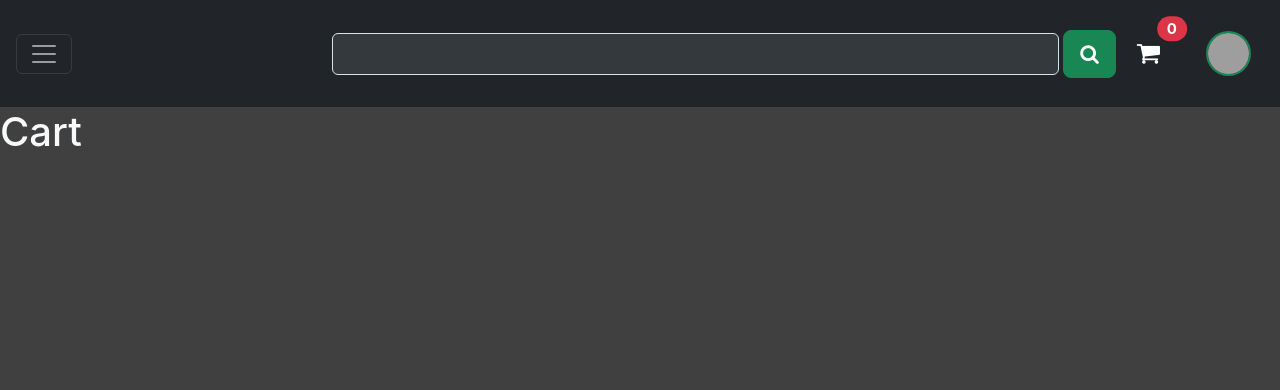
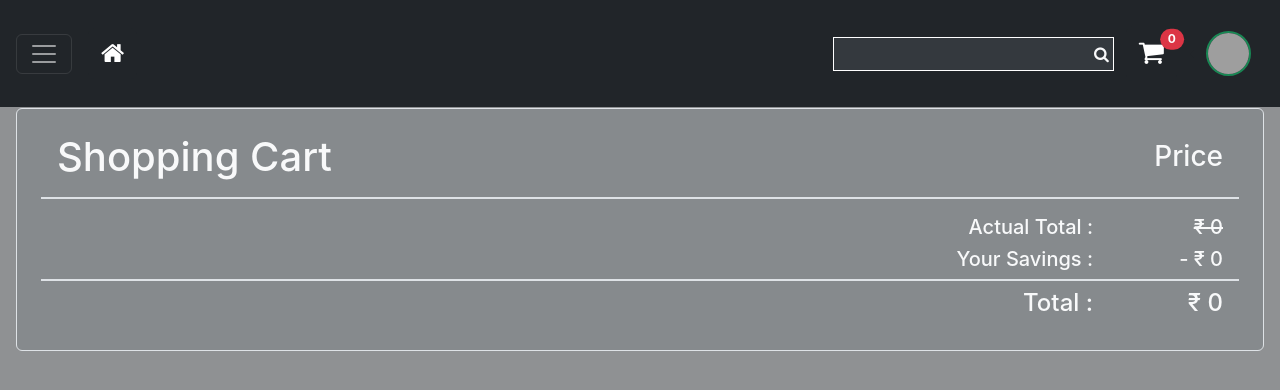
Before and after one commit to NitishSoni-1726/vCriate, a React (Create React App) app: page /cart in a window 1280 px wide. Shown: the top 390 px of the page. Built offline with nearby package versions, Linux system fonts and the light colour scheme; grey boxes are pictures that could not be loaded.

Commit message:
Added the Cart Component and its Functionality also made some changes to the UI

```diff
--- a/src/App.js
+++ b/src/App.js
@@ -1,4 +1,4 @@
-import { createContext, useState } from "react";
+import { createContext, useEffect, useState } from "react";
 import Navbar from "./components/Navbar";
 import Cart from "./components/Cart";
 import { BrowserRouter as Router, Route, Routes } from "react-router-dom";
@@ -10,10 +10,9 @@ async function fetchProductsMock() {
   return new Promise((res) => {
     setTimeout(() => {
       res(mockProducts);
-    }, 2000);
+    }, 1000);
   });
 }
-
 export const appContext = createContext({});
 function App() {
   const [cart, setCart] = useState([]);
@@ -23,6 +22,20 @@ function App() {
     data: [],
     error: null,
   });
+
+  useEffect(() => {
+    const storedCart = localStorage.getItem("cart");
+    if (storedCart) {
+      setCart(JSON.parse(storedCart));
+    }
+  }, []);
+
+  useEffect(() => {
+    if (cart.length === 1) {
+      localStorage.setItem("cart", JSON.stringify(cart));
+    }
+  }, [cart]);
+
   async function fetchProductList() {
     setProductList({ ...productList, loading: true });
     try {
@@ -53,12 +66,12 @@ function App() {
         <div className="App">
           <Navbar />
           <div
-            className="bg-black bg-opacity-75 text-light"
+            className="bg-dark bg-opacity-50 text-light"
             style={{
               position: "fixed",
-              top: "11%",
+              top: "9%",
               width: "100%",
-              height: "90vh",
+              height: "92vh",
               overflowY: "scroll",
               paddingTop: "20px",
             }}
--- a/src/components/Cart.js
+++ b/src/components/Cart.js
@@ -1,8 +1,69 @@
-import React from "react";
+import React, { useContext } from "react";
+import { appContext } from "../App";
+import CartItem from "./CartItem";
 export default function Cart() {
+  const { cartItem } = useContext(appContext);
+  console.log(cartItem);
+  let total = 0;
+  let actualTotal = 0;
+  for (let i = 0; i < cartItem?.length || 0; i++) {
+    if (cartItem[i].discountedPrice === undefined) {
+      total = total + cartItem[i].actualPrice.value * cartItem[i].quantity;
+    } else {
+      total = total + cartItem[i].discountedPrice.value * cartItem[i].quantity;
+    }
+    actualTotal =
+      actualTotal + cartItem[i].actualPrice.value * cartItem[i].quantity;
+  }
   return (
-    <div>
-      <h1>Cart</h1>
+    <div className="p-3">
+      <div className="bg-secondary bg-opacity-25 rounded border p-4">
+        <div className="d-flex align-items-center justify-content-between mb-3">
+          <h1 className="m-0 p-0 ms-3">Shopping Cart</h1>
+          <h3 className="m-0 p-0 me-3">Price</h3>
+        </div>
+        <div className="w-100 border"></div>
+        <div className="mt-3">
+          {cartItem.map((item, index) => {
+            return <CartItem item={item} index={index} />;
+          })}
+        </div>
+        <div className="d-flex justify-content-end">
+          <h5 className="text-end">Actual Total : </h5>
+          <h5
+            className="me-3 text-end"
+            style={{
+              marginLeft: "30px",
+              textDecoration: "line-through",
+              width: "100px",
+            }}
+          >
+            {" "}
+            ₹ {actualTotal}
+          </h5>
+        </div>
+        <div className="d-flex justify-content-end">
+          <h5 className="text-end">Your Savings : </h5>
+          <h5
+            className="me-3 text-end"
+            style={{ marginLeft: "30px", width: "100px" }}
+          >
+            {" "}
+            - ₹ {actualTotal - total}
+          </h5>
+        </div>
+        <div className="border"></div>
+        <div className="d-flex justify-content-end mt-2">
+          <h4 className="text-end">Total : </h4>
+          <h4
+            className="me-3 text-end"
+            style={{ marginLeft: "30px", width: "100px" }}
+          >
+            {" "}
+            ₹ {total}
+          </h4>
+        </div>
+      </div>
     </div>
   );
 }
--- /dev/null
+++ b/src/components/CartItem.js
@@ -0,0 +1,69 @@
+import React, { useContext } from "react";
+import { appContext } from "../App";
+export default function CartItem(props) {
+  const addButton = React.createRef();
+  const { addItem } = useContext(appContext);
+  let discountedPrice = 0;
+  if (props.item.discountedPrice === undefined) {
+    discountedPrice = props.item.actualPrice.value;
+  } else {
+    discountedPrice = props.item.discountedPrice.value;
+  }
+  const { cartItem } = useContext(appContext);
+  function handleDecrease() {
+    if (cartItem[props.index].quantity === 0) {
+      let cart = [];
+      for (let i = 0; i < cartItem.length; i++) {
+        if (i !== props.index) {
+          cart.push(cartItem[i]);
+        }
+      }
+      addItem(cart);
+      cartItem[props.index].quantity = 0;
+    } else {
+      cartItem[props.index].quantity = cartItem[props.index].quantity - 1;
+      addItem([...cartItem]);
+    }
+  }
+  function handleIncrease() {
+    if (cartItem[props.index].quantity === 10) {
+      addButton.current.setAttribute = ("disabled", true);
+    } else {
+      cartItem[props.index].quantity = cartItem[props.index].quantity + 1;
+      addItem([...cartItem]);
+    }
+  }
+  console.log(cartItem[props.index]);
+  return (
+    <div className="mt-4">
+      <div className="d-flex justify-content-between">
+        <h3 className="ms-3">{props.item.name}</h3>
+        <div className="d-flex align-items-center">
+          <h5 style={{ textDecoration: "line-through" }}>
+            ₹ {props.item.actualPrice.value * cartItem[props.index].quantity}
+          </h5>
+          <h4
+            className="me-3 text-end"
+            style={{ marginLeft: "40px", width: "100px" }}
+          >
+            ₹ {discountedPrice * cartItem[props.index].quantity}
+          </h4>
+        </div>
+      </div>
+      <div className="d-flex ms-3 align-items-center">
+        <h4 className="m-0 p-0 me-2">Quantiy</h4>
+        <button className="m-0 btn btn-dark" onClick={handleDecrease}>
+          -
+        </button>
+        <h3 className="m-0 ms-2 me-2">{cartItem[props.index].quantity}</h3>
+        <button
+          className="m-0 btn btn-dark"
+          onClick={handleIncrease}
+          ref={addButton}
+        >
+          +
+        </button>
+      </div>
+    </div>
+  );
+}
--- a/src/components/Home.js
+++ b/src/components/Home.js
@@ -8,9 +8,11 @@ export default function Home() {
   } = useContext(appContext);
   useEffect(() => {
     fetchProductList();
+    // eslint-disable-next-line
   }, []);
+  console.log(error);
   return (
-    <div className="d-flex flex-wrap w-100 justify-content-center">
+    <div className="d-flex flex-wrap w-100 justify-content-center pt-3 pb-3">
       {loading ? (
         <div className="d-flex flex-column align-items-center justify-content-center mt-5">
           <div className="spinner-border" role="status"></div>
--- a/src/components/Navbar.js
+++ b/src/components/Navbar.js
@@ -3,10 +3,13 @@ import { appContext } from "../App";
 import { Link } from "react-router-dom";
 export default function Navbar() {
   const { cartItem } = useContext(appContext);
+  function handleSearch(event) {
+    event.preventDefault();
+  }
   return (
     <div className="w-100">
       <nav className={`navbar navbar-dark bg-dark fixed-top`}>
-        <div className="d-flex align-items-center w-100 justify-content-between p-3">
+        <div className="d-flex align-items-center w-100 p-3 justify-content-between">
           <button
             className="navbar-toggler"
             type="button"
@@ -17,6 +20,11 @@ export default function Navbar() {
           >
             <span className="navbar-toggler-icon"></span>
           </button>
+          <div className="text-light w-100 ms-3">
+            <Link to="/" className="btn btn-dark" style={{ fontSize: "25px" }}>
+              <i className="fa fa-home"></i>
+            </Link>
+          </div>
           <div
             className={`offcanvas offcanvas-start text-bg-dark`}
             tabIndex="-1"
@@ -48,7 +56,6 @@ export default function Navbar() {
                 <li className="dropdown">
                   <a
                     className="nav-link dropdown-toggle w-100"
-                    href="!#"
                     role="button"
                     data-bs-toggle="dropdown"
                     aria-haspopup="true"
@@ -65,16 +72,14 @@ export default function Navbar() {
                       data-bs-dismiss="offcanvas"
                       aria-label="Close"
                     >
-                      <a className="dropdown-item" href="!#">
-                        Your Orders
-                      </a>
+                      <a className="dropdown-item">Your Orders</a>
                     </li>
                     <li
                       className="p-2"
                       data-bs-dismiss="offcanvas"
                       aria-label="Close"
                     >
-                      <Link to="/cart" className="dropdown-item" href="!#">
+                      <Link to="/cart" className="dropdown-item">
                         Your Cart
                       </Link>
                     </li>
@@ -83,18 +88,14 @@ export default function Navbar() {
                       data-bs-dismiss="offcanvas"
                       aria-label="Close"
                     >
-                      <a className="dropdown-item" href="!#">
-                        Your Wishlist
-                      </a>
+                      <a className="dropdown-item">Your Wishlist</a>
                     </li>
                     <li
                       className="p-2"
                       data-bs-dismiss="offcanvas"
                       aria-label="Close"
                     >
-                      <a className="dropdown-item" href="!#">
-                        Notification
-                      </a>
+                      <a className="dropdown-item">Notification</a>
                     </li>
                   </ul>
                 </li>
@@ -107,7 +108,6 @@ export default function Navbar() {
                   <a
                     className="nav-link"
                     aria-current="page"
-                    href="!#"
                     style={{ fontSize: "20px" }}
                   >
                     - Acount Details
@@ -121,7 +121,6 @@ export default function Navbar() {
                   <a
                     className="nav-link"
                     aria-current="page"
-                    href="!#"
                     style={{ fontSize: "20px" }}
                   >
                     - FAQ
@@ -135,7 +134,6 @@ export default function Navbar() {
                   <a
                     className="nav-link"
                     aria-current="page"
-                    href="!#"
                     style={{ fontSize: "20px" }}
                   >
                     - Contact Us
@@ -145,7 +143,6 @@ export default function Navbar() {
                 <li className="dropdown">
                   <a
                     className="nav-link dropdown-toggle w-100"
-                    href="!#"
                     role="button"
                     data-bs-toggle="dropdown"
                     aria-expanded="false"
@@ -159,27 +156,21 @@ export default function Navbar() {
                       data-bs-dismiss="offcanvas"
                       aria-label="Close"
                     >
-                      <a className="dropdown-item" href="!#">
-                        Edit Account Details
-                      </a>
+                      <a className="dropdown-item">Edit Account Details</a>
                     </li>
                     <li
                       className="p-2"
                       data-bs-dismiss="offcanvas"
                       aria-label="Close"
                     >
-                      <a className="dropdown-item" href="!#">
-                        Account Settings
-                      </a>
+                      <a className="dropdown-item">Account Settings</a>
                     </li>
                     <li
                       className="p-2"
                       data-bs-dismiss="offcanvas"
                       aria-label="Close"
                     >
-                      <a className="dropdown-item" href="!#">
-                        Privacy Policy
-                      </a>
+                      <a className="dropdown-item">Privacy Policy</a>
                     </li>
                   </ul>
                 </li>
@@ -192,7 +183,6 @@ export default function Navbar() {
                   <a
                     className="nav-link"
                     aria-current="page"
-                    href="!#"
                     style={{ fontSize: "20px" }}
                   >
                     - Become Seller
@@ -206,7 +196,6 @@ export default function Navbar() {
                   <a
                     className="nav-link"
                     aria-current="page"
-                    href="!#"
                     style={{ fontSize: "20px" }}
                   >
                     - Help and Support
@@ -220,7 +209,6 @@ export default function Navbar() {
                   <a
                     className="nav-link"
                     aria-current="page"
-                    href="!#"
                     style={{ fontSize: "20px" }}
                   >
                     - Feedback
@@ -229,35 +217,53 @@ export default function Navbar() {
               </ul>
             </div>
           </div>
-          <div className={`d-flex align-items-center text-light w-75 ms-2`}>
-            <div className="me-1 ms-1 w-100">
-              <form className="d-flex align-items-center w-100">
-                <input
-                  type="text"
-                  className="bg-secondary bg-opacity-25 rounded border p-2 w-100 text-light"
-                ></input>
-                <button className="btn btn-success btn-lg ms-1">
-                  <i className="fa fa-search"></i>
-                </button>
-              </form>
-            </div>
+
+          <div
+            className={`d-flex align-items-center text-light ms-2 align-self-end`}
+          >
+            <form
+              className="d-flex align-items-center me-2"
+              onSubmit={handleSearch}
+            >
+              <input
+                type="text"
+                className="bg-secondary bg-opacity-25 text-light p-1"
+                style={{
+                  border: "1px solid white",
+                  borderRight: "none",
+                }}
+              />
+              <button
+                className="bg-secondary bg-opacity-25 text-light p-1"
+                type="submit"
+                style={{
+                  borderTop: "1px solid white",
+                  borderRight: "1px solid white",
+                  borderBottom: "1px solid white",
+                  borderLeft: "none",
+                }}
+              >
+                <i className="fa fa-search"></i>
+              </button>
+            </form>
+
             <div className="ms-1">
               <Link
                 to="/cart"
                 type="button"
                 className="btn btn-dark position-relative"
-                style={{ fontSize: "25px" }}
+                style={{ fontSize: "27px" }}
               >
                 <i className="fa fa-shopping-cart"></i>
                 <span
-                  className="position-absolute top-0 start-100 translate-middle badge rounded-pill bg-danger"
-                  style={{ fontSize: "15px" }}
+                  className="position-absolute translate-middle badge rounded-pill bg-danger"
+                  style={{ fontSize: "12px", top: "12px", left: "45px" }}
                 >
-                  {cartItem.length}
+                  {cartItem?.length || 0}
                 </span>
               </Link>
             </div>
-            <div className="btn-group dropstart ms-1">
+            <div className="btn-group dropstart">
               <button
                 type="button"
                 className={`btn btn-transparent dropdown-toggle`}
@@ -297,12 +303,12 @@ export default function Navbar() {
                   <hr className="dropdown-divider" />
                 </li>
                 <li className="p-2">
-                  <a className="dropdown-item" href="!#">
+                  <a className="dropdown-item">
                     <i className="fa fa-user-o" aria-hidden="true"></i> Profile
                   </a>
                 </li>
                 <li className="p-2">
-                  <a className="dropdown-item" href="!#">
+                  <a className="dropdown-item">
                     <i className="fa fa-cog" aria-hidden="true"></i> Settings
                   </a>
                 </li>
@@ -310,12 +316,12 @@ export default function Navbar() {
                   <hr className="dropdown-divider" />
                 </li>
                 <li className="p-2">
-                  <a className="dropdown-item" href="!#">
+                  <a className="dropdown-item">
                     <i className="fa fa-life-ring"></i> Help and Support
                   </a>
                 </li>
                 <li className="p-2">
-                  <a className="dropdown-item" href="!#">
+                  <a className="dropdown-item">
                     <i
                       className="fa fa-question-circle-o"
                       aria-hidden="true"
@@ -327,11 +333,7 @@ export default function Navbar() {
                   <hr className="dropdown-divider" />
                 </li>
                 <li className="p-2">
-                  <a
-                    className="dropdown-item"
-                    href="!#"
-                    style={{ fontWeight: "600" }}
-                  >
+                  <a className="dropdown-item" style={{ fontWeight: "600" }}>
                     <i className="fa fa-sign-out" aria-hidden="true"></i> Logout
                   </a>
                 </li>
--- a/src/components/Product.js
+++ b/src/components/Product.js
@@ -1,8 +1,9 @@
-import React, { useContext } from "react";
+import React, { useContext, useEffect, useState } from "react";
 import { Link } from "react-router-dom";
 import { appContext } from "../App";
-export default function (props) {
-  const { setSelectedProduct } = useContext(appContext);
+export default function Product(props) {
+  const { cartItem } = useContext(appContext);
+  const [existInCart, setExistInCart] = useState(false);
   let costPrice;
   let discount;
   if (props.productDetail.discountedPrice === undefined) {
@@ -16,19 +17,27 @@ export default function (props) {
       100;
     discount = Math.round(discount);
   }
-  function handleSelect() {
-    setSelectedProduct(props.productDetail);
-  }
+  useEffect(() => {
+    for (let i = 0; i < cartItem.length; i++) {
+      if (cartItem[i].code === props.productDetail.code) {
+        setExistInCart(true);
+        break;
+      } else {
+        continue;
+      }
+    }
+  }, []);
 
   return (
     <div className="text-dark">
       <Link
         to={`/product/${props.productDetail.code}`}
-        className="border border-light m-4 p-3 d-flex flex-column align-items-center rounded bg-success bg-opacity-25 product"
+        className="m-1 p-3 d-flex flex-column align-items-center rounded bg-secondary bg-opacity-25 product"
         style={{ height: "555px", textDecoration: "none" }}
       >
         <img
           src={props.productDetail.image}
+          alt="..."
           style={{ width: "330px", height: "330px", border: "2px solid black" }}
           className="rounded"
         ></img>
@@ -43,7 +52,9 @@ export default function (props) {
           }}
         >
           By{" "}
-          <span className="text-danger">{props.productDetail.brandName}</span>
+          <span className="text-danger" style={{ fontWeight: "900" }}>
+            {props.productDetail.brandName}
+          </span>
         </h6>
         <div className="mt-4 bg-light bg-opacity-75 w-100 p-3">
           <h5
@@ -56,6 +67,14 @@ export default function (props) {
             {costPrice} ({discount + "% off"})
           </h5>
         </div>
+        {existInCart ? (
+          <div
+            className="text-dark bg-warning p-2"
+            style={{ position: "absolute" }}
+          >
+            <i className="fa fa-shopping-cart"></i>
+          </div>
+        ) : null}
       </Link>
     </div>
   );
--- a/src/components/ProductDescription.js
+++ b/src/components/ProductDescription.js
@@ -8,6 +8,7 @@ import { appContext } from "../App";
 async function productDetailsApi(id) {
   return new Promise((res) => {
     setTimeout(() => {
+      // eslint-disable-next-line
       const product = mockProducts.find((item) => item.code == id);
       res(product);
     }, 1000);
@@ -28,6 +29,7 @@ export default function ProductDescription() {
       setItem({ loading: false, error: null, data: productDetails });
     }
     _fetchProductDetails();
+    // eslint-disable-next-line
   }, []);
   useEffect(() => {
     if (item.data) {
@@ -37,6 +39,7 @@ export default function ProductDescription() {
         }
       }
     }
+    // eslint-disable-next-line
   }, [item]);
 
   let price;
@@ -53,6 +56,7 @@ export default function ProductDescription() {
     }
   }
   function handleAddToCart() {
+    item.data.quantity = 1;
     const cart = cartItem.concat([item.data]);
     addItem(cart);
     setAddedToCart(true);
@@ -106,7 +110,7 @@ export default function ProductDescription() {
                 </h5>
                 <h5 className="ms-3">{"(" + discountPercentage + "% off)"}</h5>
               </div>
-              <div className="mt-4 d-flex justify-content-between w-100">
+              <div className="mt-4 d-flex justify-content-around w-100">
                 {addedToCart ? (
                   <button
                     className="btn btn-danger btn-lg d-flex align-items-center"
--- a/src/index.css
+++ b/src/index.css
@@ -18,6 +18,5 @@ a:hover {
 }
 
 .product:hover {
-  transform: scale(1.1);
-  opacity: 80%;
+  transform: scale(1.02);
 }
```
Also changed, not shown: src/components/Image.js (deleted, +0 -11 lines).
